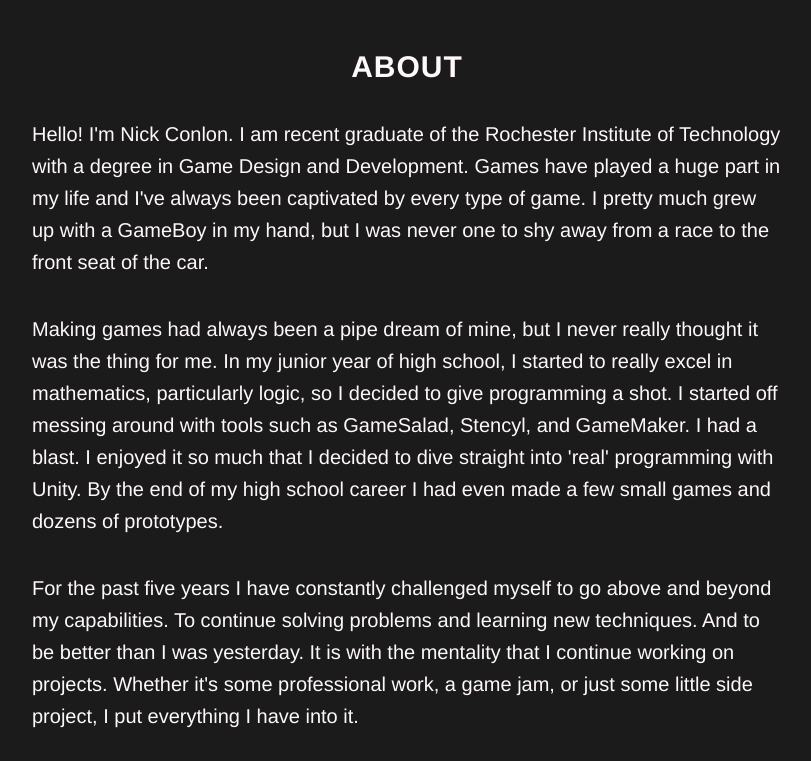
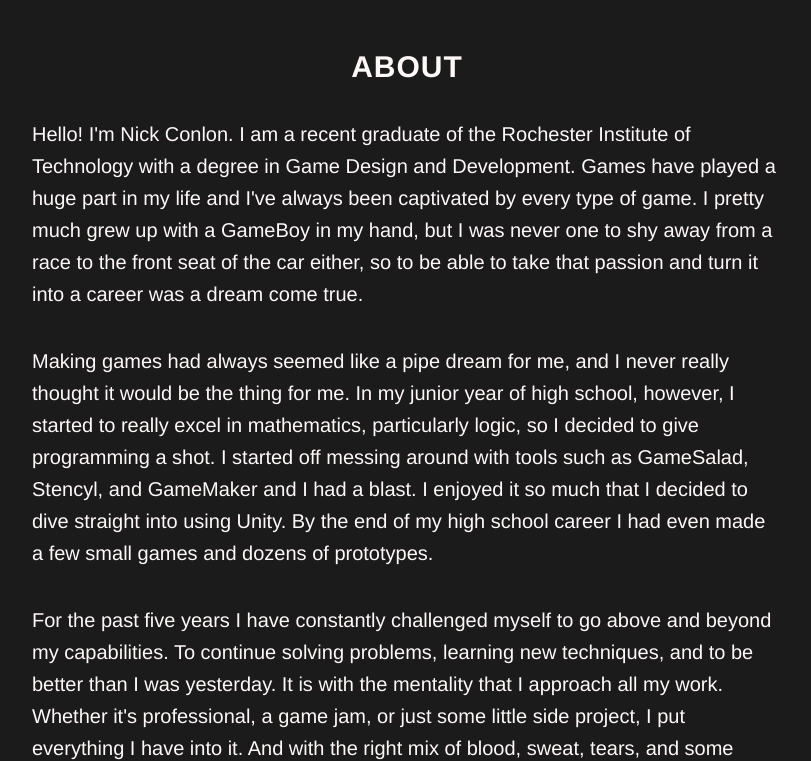
Before and after one commit to Nolnocn/nolnocn.github.io, a plain HTML site: page index.html in a window 1280 px wide. Shown: the part 1650-2411 px from the top of the page, without its empty margins (233-1044 px from the left). Drawn offline with Linux system fonts and the light colour scheme.

Commit message:
Edited About section and Swatch content to read more smoothly - Also forcing a build since Github went down during my last push ._.

```diff
--- a/index.html
+++ b/index.html
@@ -153,13 +153,13 @@
             <div class="col-lg-8 col-lg-offset-2">
                 <h2>About</h2>
                 <p class="left-align">
-                    Hello! I'm Nick Conlon. I am recent graduate of the Rochester Institute of Technology with a degree in  Game Design and Development. Games have played a huge part in my life and I've always been captivated by every type of game. I pretty much grew up with a GameBoy in my hand, but I was never one to shy away from a race to the front seat of the car.
+                    Hello! I'm Nick Conlon. I am a recent graduate of the Rochester Institute of Technology with a degree in  Game Design and Development. Games have played a huge part in my life and I've always been captivated by every type of game. I pretty much grew up with a GameBoy in my hand, but I was never one to shy away from a race to the front seat of the car either, so to be able to take that passion and turn it into a career was a dream come true.
                 </p>
                 <p class="left-align">
-                    Making games had always been a pipe dream of mine, but I never really thought it was the thing for me. In my junior year of high school, I started to really excel in mathematics, particularly logic, so I decided to give programming a shot. I started off messing around with tools such as GameSalad, Stencyl, and GameMaker. I had a blast. I enjoyed it so much that I decided to dive straight into 'real' programming with Unity. By the end of my high school career I had even made a few small games and dozens of prototypes.
+                    Making games had always seemed like a pipe dream for me, and I never really thought it would be the thing for me. In my junior year of high school, however, I started to really excel in mathematics, particularly logic, so I decided to give programming a shot. I started off messing around with tools such as GameSalad, Stencyl, and GameMaker and I had a blast. I enjoyed it so much that I decided to dive straight into using Unity. By the end of my high school career I had even made a few small games and dozens of prototypes.
                 </p>
                 <p class="left-align">
-                    For the past five years I have constantly challenged myself to go above and beyond my capabilities. To continue solving problems and learning new techniques. And to be better than I was yesterday. It is with the mentality that I continue working on projects. Whether it's some professional work, a game jam, or just some little side project, I put everything I have into it.
+                    For the past five years I have constantly challenged myself to go above and beyond my capabilities. To continue solving problems, learning new techniques, and to be better than I was yesterday. It is with the mentality that I approach all my work. Whether it's professional, a game jam, or just some little side project, I put everything I have into it. And with the right mix of blood, sweat, tears, and some code, I can face any problem set before me.
                 </p>
                 <p>
                     <a href="https://github.com/Nolnocn" target="_blank">
```
Also changed, not shown: js/portfolioContent.js (+1 -1 lines).
